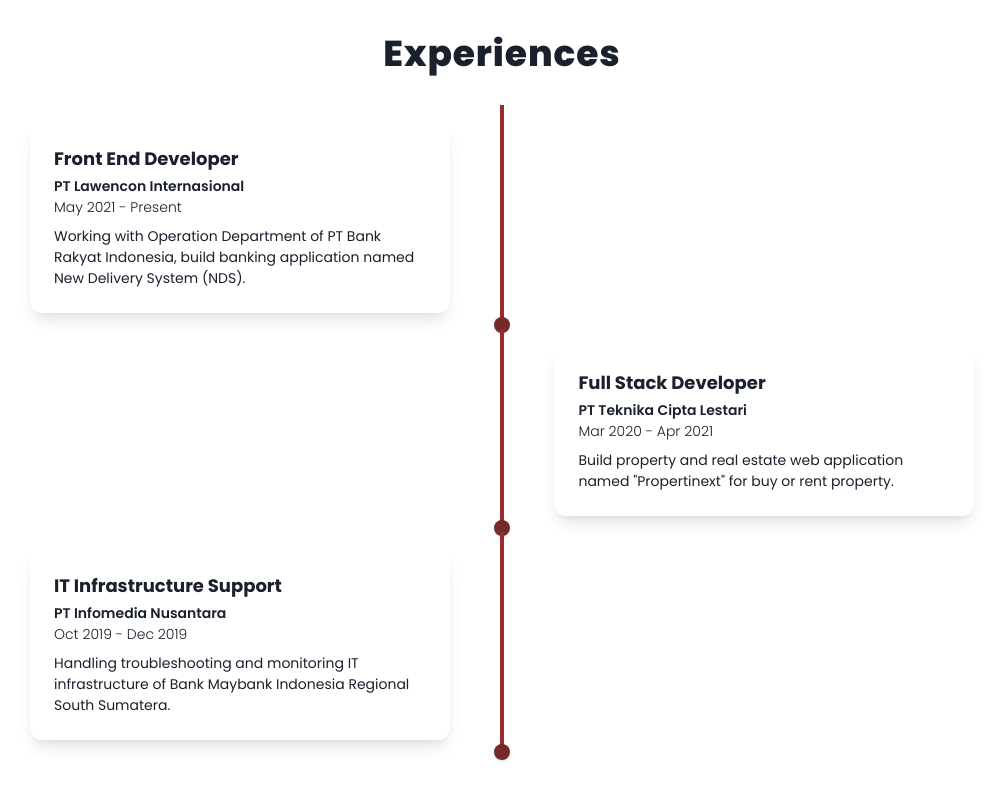
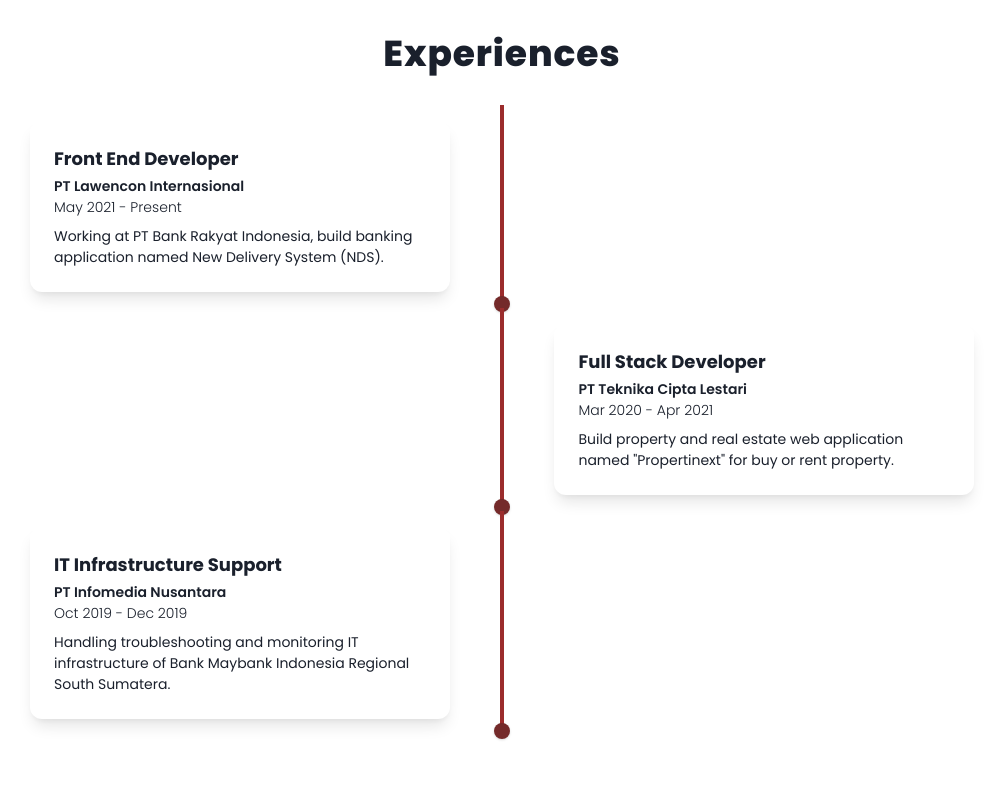
Before and after one commit to pujakesuma/personal-web, a Nuxt app: page / in a window 1280 px wide. Shown: the part 1209-2009 px from the top of the page, without its empty margins (138-1141 px from the left). Built offline with nearby package versions, Linux system fonts and the light colour scheme.

Commit message:
fix: experience

```diff
--- a/components/Timeline.vue
+++ b/components/Timeline.vue
@@ -10,8 +10,8 @@
         <h4 class="font-semibold text-sm">PT Lawencon Internasional</h4>
         <h5 class="font-light text-sm">May 2021 - Present</h5>
         <p class="text-sm text-left mt-2">
-          Working with Operation Department of PT Bank Rakyat Indonesia, build
-          banking application named New Delivery System (NDS).
+          Working at PT Bank Rakyat Indonesia, build banking application named
+          New Delivery System (NDS).
         </p>
       </div>
       <div class="col-start-5 col-end-6 md:mx-auto relative mr-8">
```
